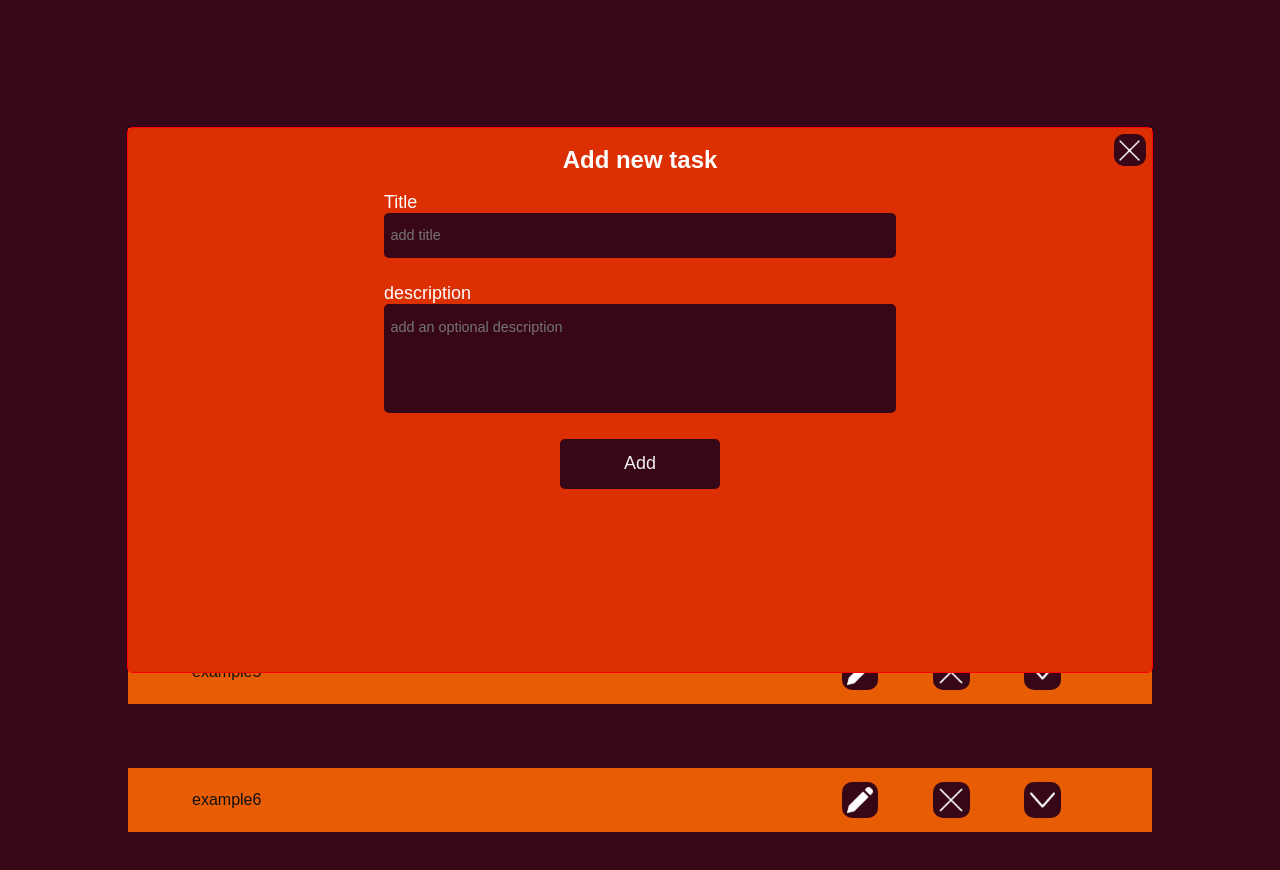
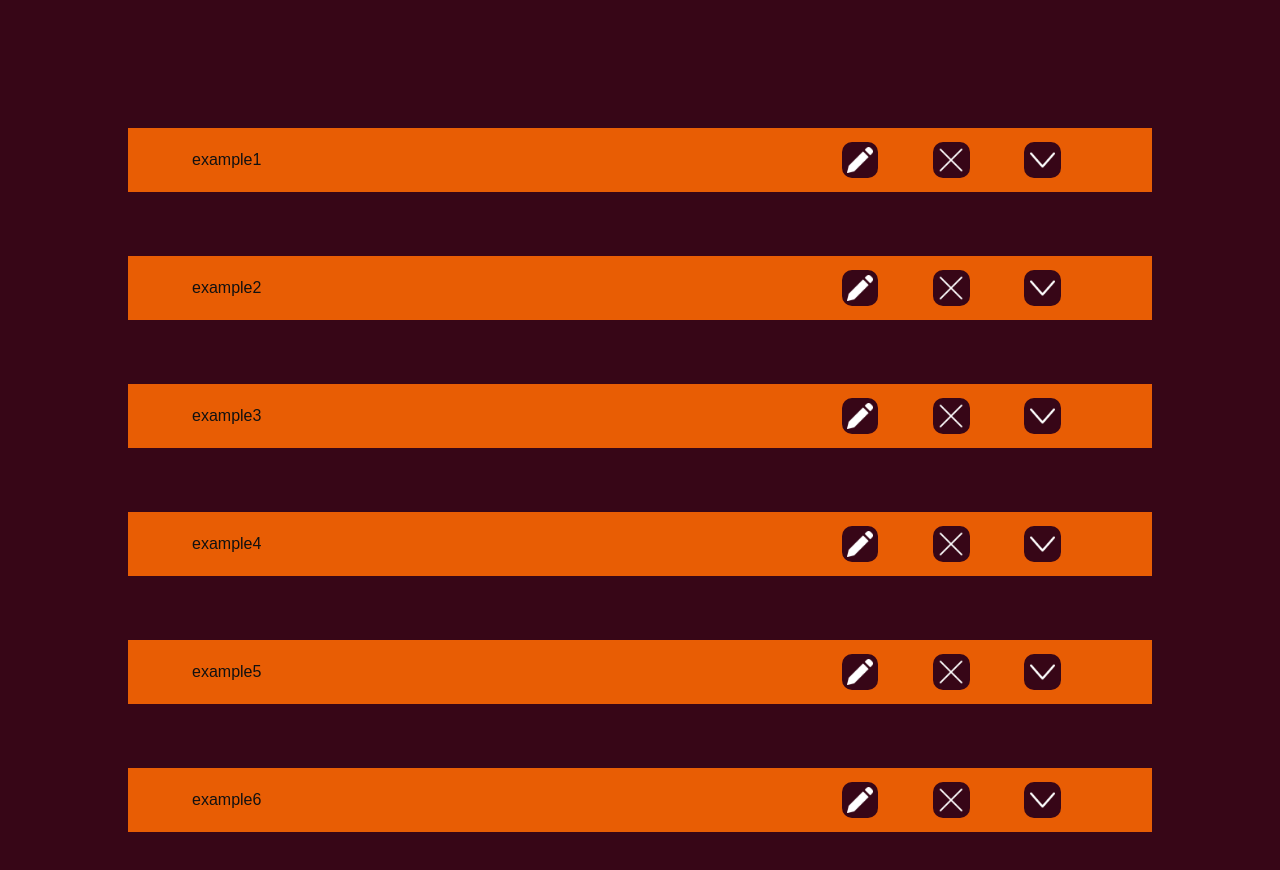
Before and after one commit to brtkev/todo-app, a React app: page / in a window 1280 px wide. Shown: the top 870 px of the page. Built offline with nearby package versions, Linux system fonts and the light colour scheme.

Commit message:
set editorActive

```diff
--- a/src/components/editor.js
+++ b/src/components/editor.js
@@ -3,7 +3,7 @@ import { cancel } from './images';
 import { TaskButton } from './task';
 
 export default function Editor(props) {
-
+    const { close } = props;
     return(
         <div className={styles.windowContainer} >
             <div className={styles.container} >
@@ -15,8 +15,7 @@ export default function Editor(props) {
                     <textarea name="description" cols="30" rows="5" placeholder="add an optional description" ></textarea>
                     <input type="button" value="Add" onClick={()=> console.log("asdas")} />
                 </form>
-                <TaskButton src={cancel} alt="X icon" className={styles.close} />
-                {/* <button className={styles.close} ><img src={cancel} alt="x icon" /></button> */}
+                <TaskButton src={cancel} alt="X icon" className={styles.close} onClick={close} />
             </div>
 
         </div>
--- a/src/components/todo.js
+++ b/src/components/todo.js
@@ -14,6 +14,7 @@ let example = [
 
 export default function Todo(){
     const [tasks, setTasks] = useState([]);
+    const [editorActive, setEditorActive] = useState(false);
     useEffect(() => {
         setTasks(fetchTasks());
     }, [])
@@ -38,11 +39,15 @@ export default function Todo(){
         return <Task index={i} key={item._id} {...item} onDelete={deleteTask} onEdit={editTask} />
     })
 
+    const toggleEditor = () => {
+        setEditorActive(prevState => !prevState);
+    }
+
 
     return(
         <div className={styles.container}>
             {taskComponents}
-            <Editor />
+            {editorActive ? <Editor /> : undefined}
         </div>
     )
 }
```
